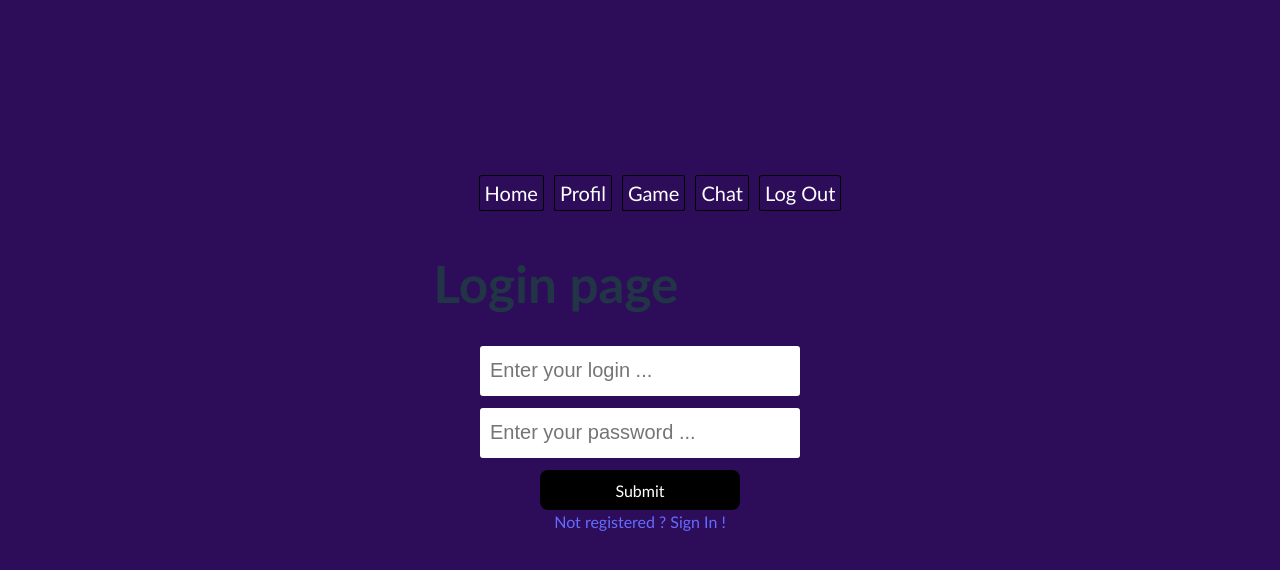
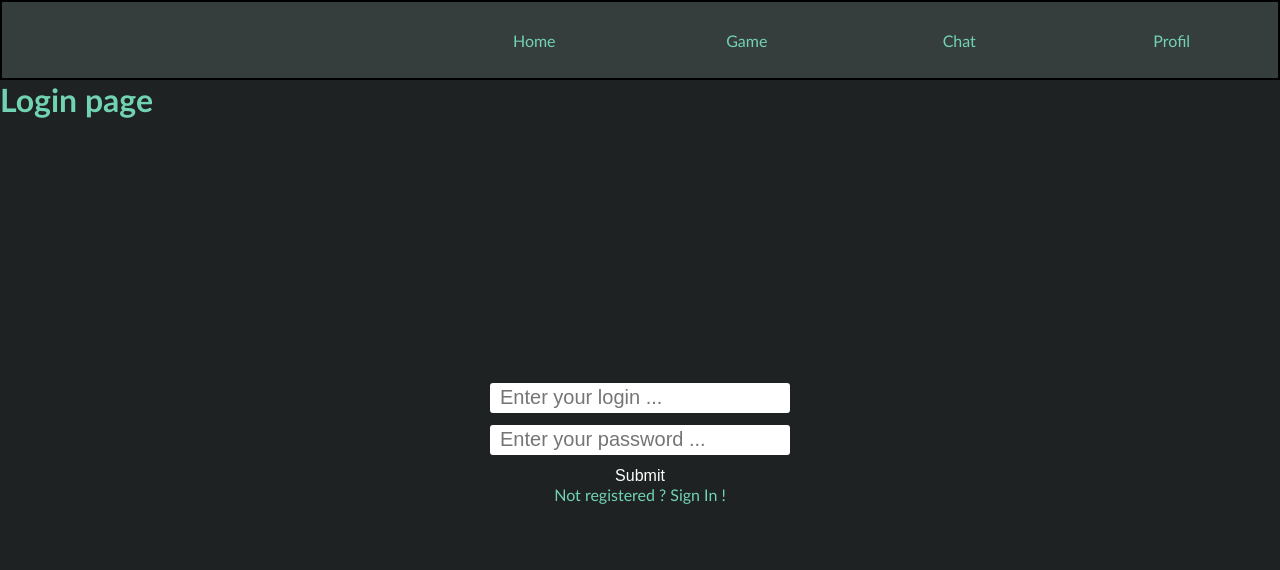
Before and after one commit to VallienneDiane/42-ft-transcendence, a React (Vite) app in the folder front/react_project/: page /login in a window 1280 px wide. Shown: the top 570 px of the page. Built offline with nearby package versions, Linux system fonts and the light colour scheme.

Commit message:
un peu de css

```diff
--- a/front/react_project/src/App.css
+++ b/front/react_project/src/App.css
@@ -1,11 +1,26 @@
 
-body {
-  background-color: rgb(45, 13, 90);
+* {
+  box-sizing: border-box;
   margin:0;
   padding:0;
 }
 
+ul, a, button {
+  font-size: inherit;
+  border: none;
+  background: inherit;
+  text-decoration: none;
+  list-style-type: none;
+  color: inherit;
+}
+
+button:hover {
+  cursor: pointer;
+}
+
 .App {
+  background-color: rgb(75, 29, 138);
+  /* border: 2px black dotted; */
   display:flex;
   align-items: center;
   justify-content: center;
@@ -15,8 +30,28 @@ body {
   font-family: 'Gill Sans', 'Gill Sans MT', Calibri, 'Trebuchet MS', sans-serif;
 }
 
+.App > div {
+  width: 100%;
+  height: 100%;
+  display: flex;
+  flex-direction: column;
+}
+
+.App > div > .navbar {
+  width: 100%;
+  height: 10%;
+}
+
+.App > div > div {
+  width: 100%;
+  height: 90%;
+  background-color: rgb(30, 34, 34);
+  color: rgb(114, 211, 179);
+}
+
+/*
 .navbar {
-  /* position: fixed; */
+  position: fixed;
   width: 100%;
   height:4%;
   display: flex;
@@ -85,4 +120,4 @@ label {
 
 .errorsSignup {
   color: red;
-}
+} */
--- a/front/react_project/src/App.tsx
+++ b/front/react_project/src/App.tsx
@@ -8,6 +8,7 @@ import UserProvider from './user/UserProvider';
 import ProtectedRoutes from './components/ProtectedRoutes';
 import Chat from './components/Chat'
 import Layout from './components/Layout'
+import Game from './components/Game'
 
 function App() {
   let user = {
@@ -26,6 +27,7 @@ function App() {
               <Route path='/login' element={<LoginForm />} />
               <Route path='/signin' element={<SignupForm />} />
               <Route element={<ProtectedRoutes/>}>
+                <Route path='/game' element={<Game />} />
                 <Route path='/profile' element={<Profile />} />
                 <Route path='/profile/:id' element={<Profile />} />
                 <Route path='/' element={<Home />} />
--- /dev/null
+++ b/front/react_project/src/components/Game.tsx
@@ -0,0 +1,11 @@
+import React from 'react'
+
+const Game: React.FC = () => {
+    return (
+        <div>
+            <h1>Game Page</h1>
+        </div>
+    )
+}
+
+export default Game;
--- a/front/react_project/src/components/LoginForm.tsx
+++ b/front/react_project/src/components/LoginForm.tsx
@@ -1,4 +1,4 @@
-
+import "../styles/LoginForm.css"
 import React, { useContext } from "react";
 import { useForm } from "react-hook-form";
 import { UserContext } from "../user/UserContext";
--- a/front/react_project/src/components/Navbar.tsx
+++ b/front/react_project/src/components/Navbar.tsx
@@ -1,3 +1,4 @@
+import '../styles/Navbar.css'
 import React, { useContext } from "react"
 import { Link, Navigate } from "react-router-dom"
 import { UserContext } from "../user/UserContext";
@@ -18,10 +19,10 @@ const NavBar: React.FC = () => {
     <nav className="navbar">
       <ul>
         <li><Link to="/">Home</Link></li>
+        <li><Link to="/game">Game</Link></li>
+        <li><Link to="/chat">Chat</Link></li>
         <li><Link to="/profile">Profil</Link></li>
-        <li><Link to="/">Game</Link></li>
-        <li><Link to="/chat">Chat</Link></li>
-        <li><button onClick={logout}>Log Out</button></li>
+        { accountService.isLogged() ? (<li><button onClick={logout}>Log Out</button></li>) : null }
       </ul>
     </nav>
   )
--- a/front/react_project/src/components/SignupForm.tsx
+++ b/front/react_project/src/components/SignupForm.tsx
@@ -59,8 +59,8 @@ const SignupForm: React.FC = () => {
           {errors.password && <p className='errorsSignup'>{errors.password.message}</p>}
         </div>
         <button type="submit">SIGN UP</button>
+        <a href="/login">Already registered ? Log In</a>
       </form>
-      <a href="/login">Already registered ? Log In</a>
     </div>
   );
 };
--- a/front/react_project/src/index.css
+++ b/front/react_project/src/index.css
@@ -1,4 +1,4 @@
-:root {
+/* :root {
   font-family: Inter, Avenir, Helvetica, Arial, sans-serif;
   font-size: 16px;
   line-height: 24px;
@@ -67,4 +67,4 @@ button:focus-visible {
   button {
     background-color: #f9f9f9;
   }
-}
+} */
--- /dev/null
+++ b/front/react_project/src/styles/LoginForm.css
@@ -0,0 +1,38 @@
+.login, .signup {
+    width:100%;
+    height: 90%;
+    display: flex;
+    flex-direction: column;
+    align-items: center;
+    justify-content: center;
+  }
+
+  .login input, .signup input {
+    height:30px;
+    padding:10px;
+    margin-bottom: 12px;
+    width: 300px;
+    border-radius: 3px;
+    border: none;
+    cursor: pointer;
+    font-size: 20px;
+  }
+
+  .login button {
+    width: 200px;
+    color:rgb(255, 255, 255);
+    /* background-color: rgb(0, 0, 0); */
+  }
+
+  .login button:hover {
+    background-color: rgb(155, 205, 219);
+    color: black;
+  }
+
+  label {
+    color: white;
+  }
+
+  .errorsSignup {
+    color: red;
+  }
--- /dev/null
+++ b/front/react_project/src/styles/Navbar.css
@@ -0,0 +1,42 @@
+.navbar {
+    border: 2px black solid;
+    display: flex;
+    flex-direction: row-reverse;
+    align-items: center;
+    background-color: rgb(54, 61, 61);
+}
+
+ul {
+    display: flex;
+    flex-direction: row;
+    align-items: center;
+    justify-content: space-around;
+    width: 70%;
+    max-width: 850px;
+    height: 100%;
+}
+
+li {
+    display: flex;
+    flex-direction: column;
+    align-items: center;
+    justify-content: center;
+    min-width: 90px;
+    height: 35px;
+    color: rgb(114, 211, 179);
+}
+
+li > a, li > button {
+    width: 100%;
+    height: 100%;
+    border-radius: 5px;
+    display: flex;
+    align-items: center;
+    justify-content: center;
+    transition: all 0.2s;
+}
+
+li > a:hover, li > button:hover {
+    color: rgb(54, 61, 61);
+    background-color: rgb(114, 211, 179);
+}
```
